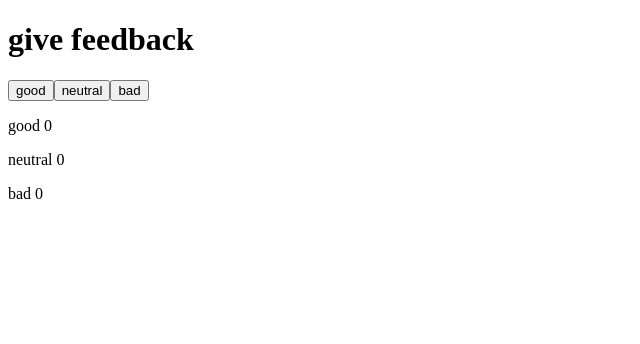
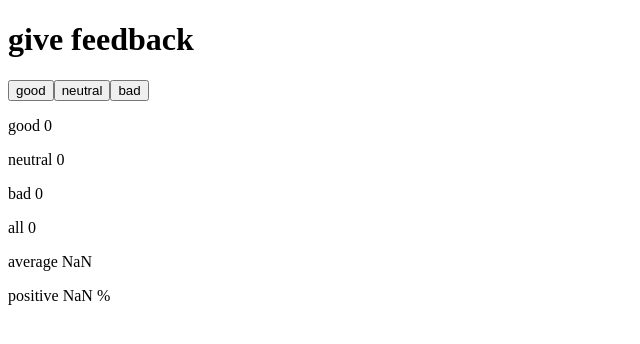
Before and after one commit to JanZW/mooc-fi-fullstack, a React (Vite) app in the folder part1/unicafe/: page / in a window 1280 px wide. Shown: the top 344 px of the page, without its empty margins (0-640 px from the left). Built offline with nearby package versions, Linux system fonts and the light colour scheme.

Commit message:
Exercise 1.8

```diff
--- a/part1/unicafe/src/App.jsx
+++ b/part1/unicafe/src/App.jsx
@@ -5,11 +5,17 @@ const Button = ({ onClick, text }) => {
 };
 
 const Ratings = ({ good, neutral, bad }) => {
+  const total = good + neutral + bad;
+  const average = (good - bad) / total;
+  const positivePercent = good / total * 100
   return (
     <div>
       <p>good {good}</p>
       <p>neutral {neutral}</p>
       <p>bad {bad}</p>
+      <p>all {good + neutral + bad}</p>
+      <p>average {average}</p>
+      <p>positive {positivePercent} %</p>
     </div>
   )
 }
```
